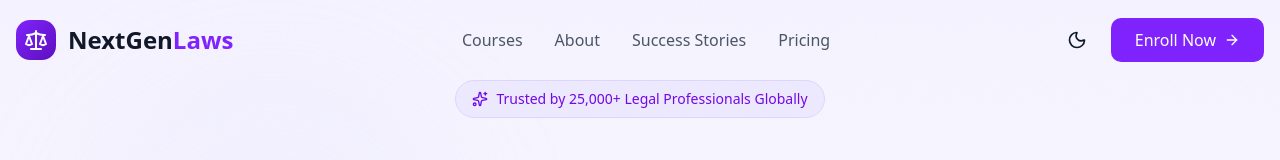
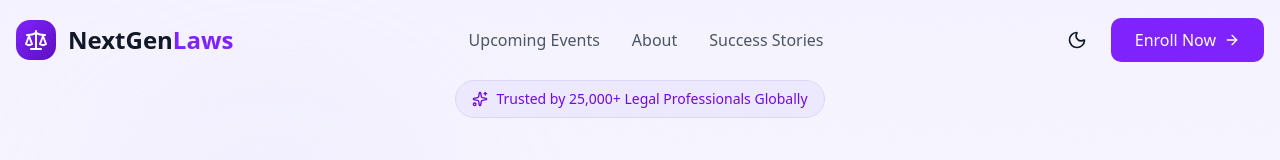
Before and after one commit to MujithabaFarahi/nextgenlaw, a Next.js app: page / in a window 1280 px wide. Shown: the top 160 px of the page. Built offline with nearby package versions, Linux system fonts and the light colour scheme.

Commit message:
feat: implement local storage for persisting dark mode

```diff
--- a/app/layout.tsx
+++ b/app/layout.tsx
@@ -28,7 +28,7 @@ export default function RootLayout({
       <body
         className={`${geistSans.variable} ${geistMono.variable} antialiased`}
       >
-        <ThemeProvider attribute="class" defaultTheme="system" enableSystem>
+        <ThemeProvider attribute="class" defaultTheme="light" enableSystem={false}>
           {children}
         </ThemeProvider>
       </body>
--- a/app/page.tsx
+++ b/app/page.tsx
@@ -55,11 +55,29 @@ function App() {
     return () => window.removeEventListener('scroll', handleScroll);
   }, []);
 
+  // Initialize dark mode - ensure light mode is default
+  useEffect(() => {
+    // Remove dark class on initial load to ensure light mode
+    document.documentElement.classList.remove('dark');
+
+    // Check for saved preference, but default to light mode
+    const savedMode = localStorage.getItem('darkMode');
+    if (savedMode === 'true') {
+      setDarkMode(true);
+      document.documentElement.classList.add('dark');
+    } else {
+      setDarkMode(false);
+      document.documentElement.classList.remove('dark');
+    }
+  }, []);
+
   useEffect(() => {
     if (darkMode) {
       document.documentElement.classList.add('dark');
+      localStorage.setItem('darkMode', 'true');
     } else {
       document.documentElement.classList.remove('dark');
+      localStorage.setItem('darkMode', 'false');
     }
   }, [darkMode]);
 
@@ -263,17 +281,14 @@ function App() {
             </a>
 
             <div className="hidden md:flex items-center gap-8">
-              <a href="#courses" className="text-gray-600 dark:text-gray-300 hover:text-violet-600 dark:hover:text-violet-400 transition-colors">
-                Courses
+              <a href="#upcoming-events" className="text-gray-600 dark:text-gray-300 hover:text-violet-600 dark:hover:text-violet-400 transition-colors">
+                Upcoming Events
               </a>
               <a href="#about" className="text-gray-600 dark:text-gray-300 hover:text-violet-600 dark:hover:text-violet-400 transition-colors">
                 About
               </a>
               <a href="#testimonials" className="text-gray-600 dark:text-gray-300 hover:text-violet-600 dark:hover:text-violet-400 transition-colors">
                 Success Stories
-              </a>
-              <a href="#pricing" className="text-gray-600 dark:text-gray-300 hover:text-violet-600 dark:hover:text-violet-400 transition-colors">
-                Pricing
               </a>
             </div>
 
@@ -301,17 +316,14 @@ function App() {
         {mobileMenuOpen && (
           <div className="md:hidden bg-white/95 dark:bg-gray-950/95 backdrop-blur-xl border-t border-gray-200 dark:border-gray-800">
             <div className="container mx-auto px-4 py-6 space-y-4">
-              <a href="#courses" className="block text-gray-600 dark:text-gray-300 hover:text-violet-600">
-                Courses
+              <a href="#upcoming-events" className="block text-gray-600 dark:text-gray-300 hover:text-violet-600">
+                Upcoming Events
               </a>
               <a href="#about" className="block text-gray-600 dark:text-gray-300 hover:text-violet-600">
                 About
               </a>
               <a href="#testimonials" className="block text-gray-600 dark:text-gray-300 hover:text-violet-600">
                 Success Stories
-              </a>
-              <a href="#pricing" className="block text-gray-600 dark:text-gray-300 hover:text-violet-600">
-                Pricing
               </a>
               <button className="w-full px-6 py-2.5 bg-violet-600 hover:bg-violet-700 text-white rounded-lg">
                 Enroll Now
@@ -439,7 +451,7 @@ function App() {
         </div>
       </section>
       {/* Upcoming Events Section */}
-      <section className="py-32 bg-linear-to-b from-violet-50 to-white dark:from-gray-900 dark:to-gray-950">
+      <section id="upcoming-events" className="py-32 bg-linear-to-b from-violet-50 to-white dark:from-gray-900 dark:to-gray-950">
         <div className="container mx-auto px-4">
           <div className="text-center mb-16">
             <div className="inline-flex items-center gap-2 px-4 py-2 rounded-full bg-violet-100 dark:bg-violet-500/20 border border-violet-200 dark:border-violet-500/30 text-violet-700 dark:text-violet-300 mb-6">
--- a/components/theme-provider.tsx
+++ b/components/theme-provider.tsx
@@ -9,8 +9,8 @@ export function ThemeProvider({ children, ...props }: ThemeProviderProps) {
   return (
     <NextThemesProvider
       attribute="class"
-      defaultTheme="system"
-      enableSystem
+      defaultTheme="light"
+      enableSystem={false}
       {...props}
     >
       {children}
```
